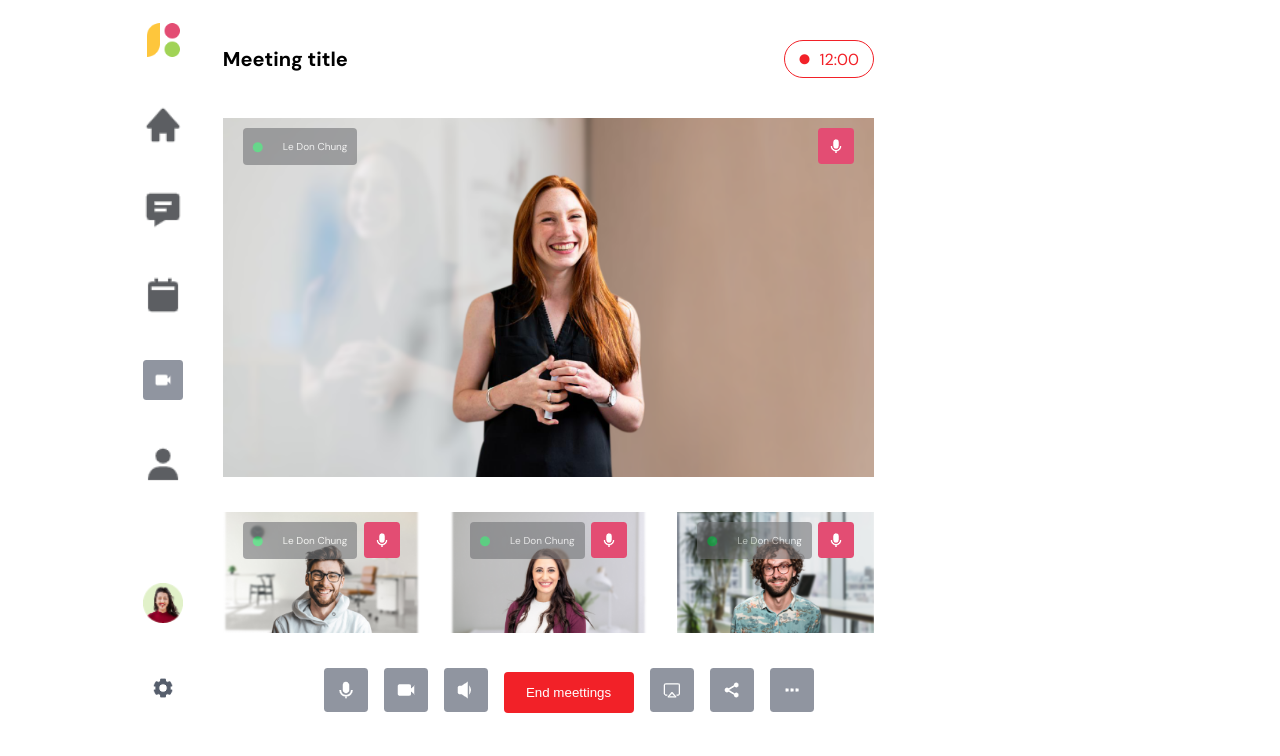
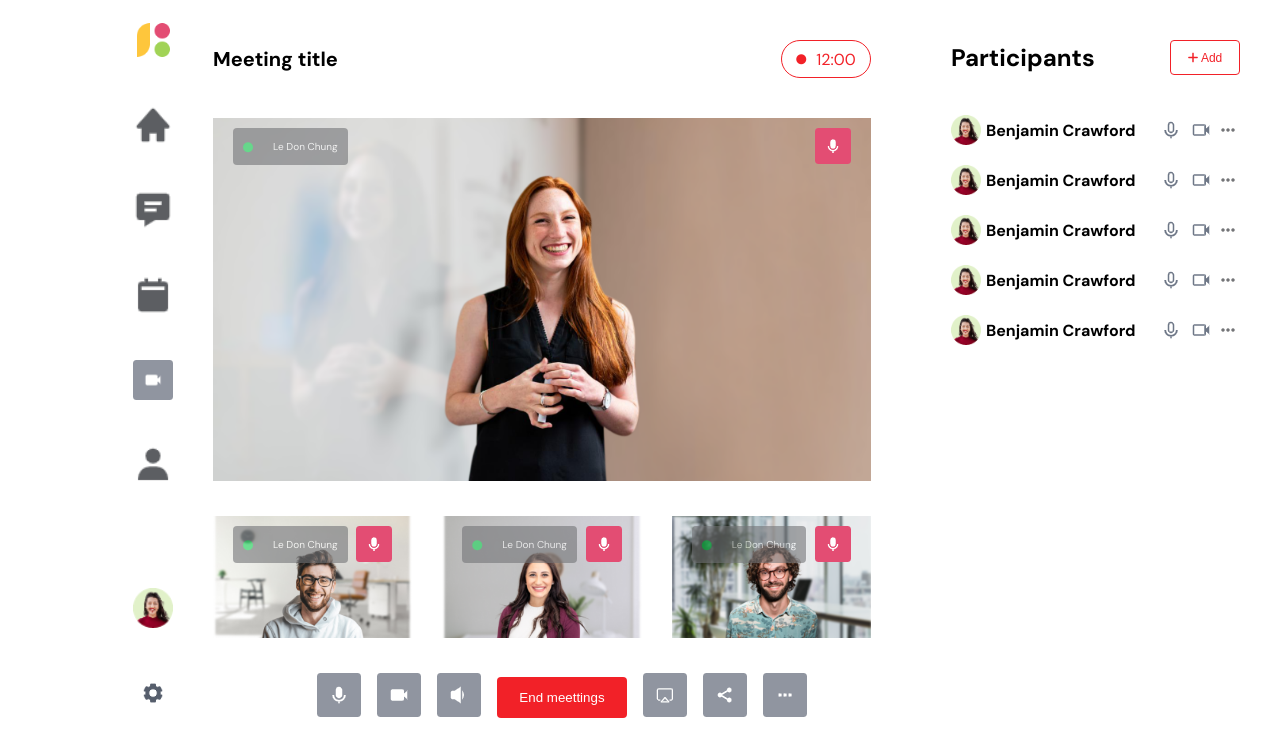
Before and after one commit to LeDonChung/ConferenceCall, a plain HTML site: page index.html in a window 1280 px wide. Drawn offline with Linux system fonts and the light colour scheme.

Commit message:
create element participants-user

```diff
--- a/assets/css/style.css
+++ b/assets/css/style.css
@@ -47,7 +47,8 @@ html {
 }
 
 .container {
-    width: 1200px;
+    width: 100%;
+    display: flex;
 }
 
 .mettings {
@@ -188,3 +189,75 @@ html {
     color: #ffffff;
     border-radius: 4px;
 }
+
+.participants-user {
+}
+
+.user-title {
+    padding: 40px 0;
+    display: flex;
+    align-items: center;
+    justify-content: space-between;
+}
+
+.user-title h1{
+    color:#000000;
+    font-size: 24px;
+}
+
+.user-title__btn {
+    font-size: 12px;
+    width: 70px;
+    height: 35px;
+    border-radius: 4px;
+    border: 1px solid #f22128;
+    color:#f22128;
+    background-color: transparent;
+
+}
+
+.user-title__icon {
+
+}
+.user-list {
+    list-style: none;
+    padding: 0;
+}
+
+.user-item {
+    display: flex;
+    justify-content: space-between;
+    align-items: center;
+    margin-bottom: 20px;
+}
+
+.user-item__info {
+    display: flex;
+    align-items: center;
+
+}
+
+.user-item__info-img {
+    width: 30px;
+    height: 30px;
+}
+
+.user-item__info-name {
+    font-size: 16px;
+    color: #000000;
+    margin-left: 5px;
+}
+
+.user-item__controls {
+    display: flex;
+    align-items: center;
+}
+
+.control-item-user {
+    margin: 5px;
+}
+
+.control-item-abc {
+    font-size: 16px;
+    color: #737477;
+}
--- a/index.html
+++ b/index.html
@@ -134,7 +134,74 @@
                 </div>
             </div>
             <div class="participants">
+                <div class="participants-user">
+                    <div class="user-title">
+                        <h1>Participants</h1>
+                        <button class="user-title__btn">
+                            <i class="fa-solid fa-plus user-title__icon"></i>
+                            Add
+                        </button>
+                    </div>
+                    <ul class="user-list">
+                        <li class="user-item">
+                            <div class="user-item__info">
+                                <img src="./assets/img/avatar 1322.png" alt="" class="user-item__info-img">
+                                <h3 class="user-item__info-name">Benjamin Crawford</h3>
+                            </div>
+                            <div class="user-item__controls">
+                                <img src="./assets/img/mic1.png" alt="" class="control-item-user">
+                                <img src="./assets/img/cam_small.png" alt="" class="control-item-user">
+                                <i class="control-item-abc control-item-user fa-solid fa-ellipsis"></i>
+                            </div>
+                        </li>
+                        <li class="user-item">
+                            <div class="user-item__info">
+                                <img src="./assets/img/avatar 1322.png" alt="" class="user-item__info-img">
+                                <h3 class="user-item__info-name">Benjamin Crawford</h3>
+                            </div>
+                            <div class="user-item__controls">
+                                <img src="./assets/img/mic1.png" alt="" class="control-item-user">
+                                <img src="./assets/img/cam_small.png" alt="" class="control-item-user">
+                                <i class="control-item-abc control-item-user fa-solid fa-ellipsis"></i>
+                            </div>
+                        </li>
+                        <li class="user-item">
+                            <div class="user-item__info">
+                                <img src="./assets/img/avatar 1322.png" alt="" class="user-item__info-img">
+                                <h3 class="user-item__info-name">Benjamin Crawford</h3>
+                            </div>
+                            <div class="user-item__controls">
+                                <img src="./assets/img/mic1.png" alt="" class="control-item-user">
+                                <img src="./assets/img/cam_small.png" alt="" class="control-item-user">
+                                <i class="control-item-abc control-item-user fa-solid fa-ellipsis"></i>
+                            </div>
+                        </li>
+                        <li class="user-item">
+                            <div class="user-item__info">
+                                <img src="./assets/img/avatar 1322.png" alt="" class="user-item__info-img">
+                                <h3 class="user-item__info-name">Benjamin Crawford</h3>
+                            </div>
+                            <div class="user-item__controls">
+                                <img src="./assets/img/mic1.png" alt="" class="control-item-user">
+                                <img src="./assets/img/cam_small.png" alt="" class="control-item-user">
+                                <i class="control-item-abc control-item-user fa-solid fa-ellipsis"></i>
+                            </div>
+                        </li>
+                        <li class="user-item">
+                            <div class="user-item__info">
+                                <img src="./assets/img/avatar 1322.png" alt="" class="user-item__info-img">
+                                <h3 class="user-item__info-name">Benjamin Crawford</h3>
+                            </div>
+                            <div class="user-item__controls">
+                                <img src="./assets/img/mic1.png" alt="" class="control-item-user">
+                                <img src="./assets/img/cam_small.png" alt="" class="control-item-user">
+                                <i class="control-item-abc control-item-user fa-solid fa-ellipsis"></i>
+                            </div>
+                        </li>
+                    </ul>
 
+                </div>
+                <div class="participants-chat"></div>
             </div>
         </div>
     </div>
```
